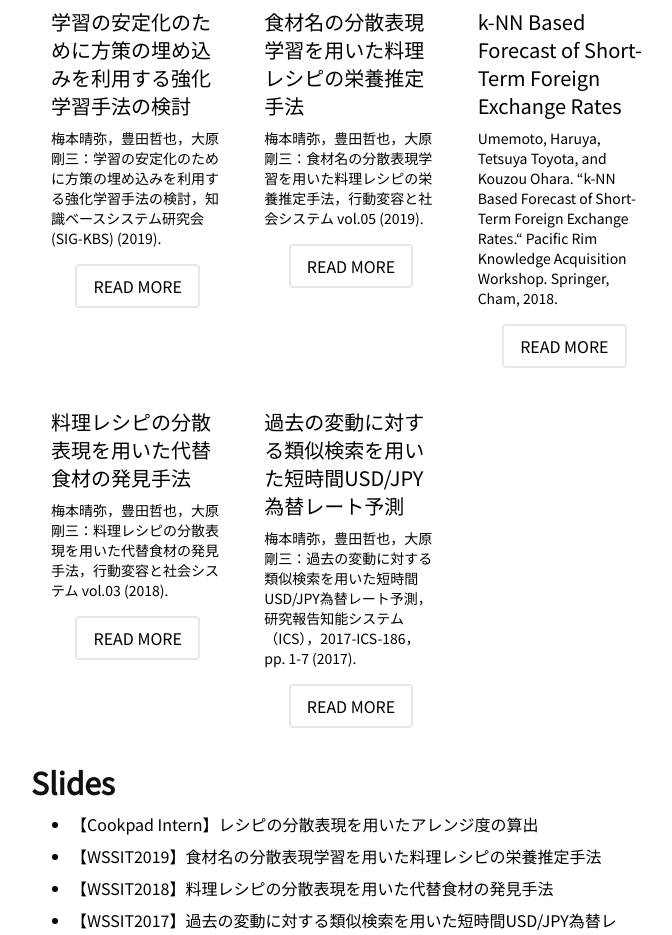
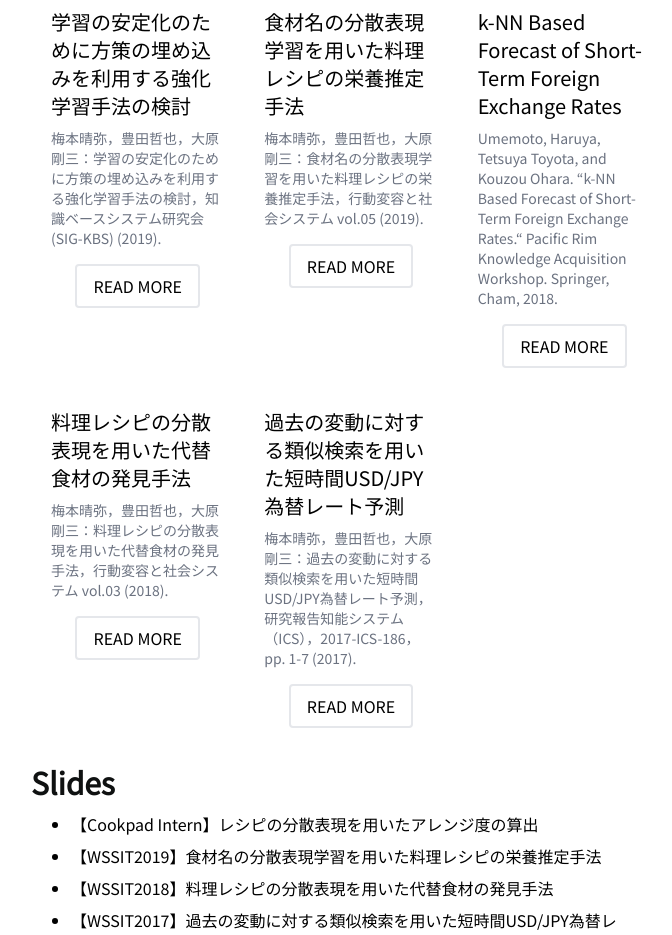
Before and after one commit to umepy/umeco-portfolio, a Next.js app: page / in a window 1280 px wide. Shown: the part 1800-2735 px from the top of the page, without its empty margins (289-961 px from the left). Built offline with nearby package versions, Linux system fonts and the light colour scheme.

Commit message:
make auther names gray

```diff
--- a/src/pages/index.tsx
+++ b/src/pages/index.tsx
@@ -125,7 +125,7 @@ export default function Home() {
                     <p className="text-xl pb-2">
                       学習の安定化のために方策の埋め込みを利用する強化学習手法の検討
                     </p>
-                    <p className="text-sm">
+                    <p className="text-sm text-gray-500">
                       梅本晴弥，豊田哲也，大原剛三：学習の安定化のために方策の埋め込みを利用する強化学習手法の検討，知識ベースシステム研究会(SIG-KBS)
                       (2019).
                     </p>
@@ -147,7 +147,7 @@ export default function Home() {
                     <p className="text-xl pb-2">
                       食材名の分散表現学習を用いた料理レシピの栄養推定手法
                     </p>
-                    <p className="text-sm">
+                    <p className="text-sm text-gray-500">
                       梅本晴弥，豊田哲也，大原剛三：食材名の分散表現学習を用いた料理レシピの栄養推定手法，行動変容と社会システム
                       vol.05 (2019).
                     </p>
@@ -169,7 +169,7 @@ export default function Home() {
                     <p className="text-xl pb-2">
                       k-NN Based Forecast of Short-Term Foreign Exchange Rates
                     </p>
-                    <p className="text-sm">
+                    <p className="text-sm text-gray-500">
                       Umemoto, Haruya, Tetsuya Toyota, and Kouzou Ohara.
                       &ldquo;k-NN Based Forecast of Short-Term Foreign Exchange
                       Rates.&ldquo; Pacific Rim Knowledge Acquisition Workshop.
@@ -193,7 +193,7 @@ export default function Home() {
                     <p className="text-xl pb-2">
                       料理レシピの分散表現を用いた代替食材の発見手法
                     </p>
-                    <p className="text-sm">
+                    <p className="text-sm text-gray-500">
                       梅本晴弥，豊田哲也，大原剛三：料理レシピの分散表現を用いた代替食材の発見手法，行動変容と社会システム
                       vol.03 (2018).
                     </p>
@@ -215,7 +215,7 @@ export default function Home() {
                     <p className="text-xl pb-2">
                       過去の変動に対する類似検索を用いた短時間USD/JPY為替レート予測
                     </p>
-                    <p className="text-sm">
+                    <p className="text-sm text-gray-500">
                       梅本晴弥，豊田哲也，大原剛三：過去の変動に対する類似検索を用いた短時間USD/JPY為替レート予測，研究報告知能システム（ICS），2017-ICS-186，pp.
                       1-7 (2017).
                     </p>
@@ -236,7 +236,7 @@ export default function Home() {
               <p className="text-3xl font-bold text-text_gray pt-4 pb-2">
                 Slides
               </p>
-              <ul className="list-disc px-10">
+              <ul className="list-disc px-10 pb-20">
                 <li>
                   <a
                     href="https://speakerdeck.com/umeco/cookpad-r-and-d-internship-2018-byumeco"
```
